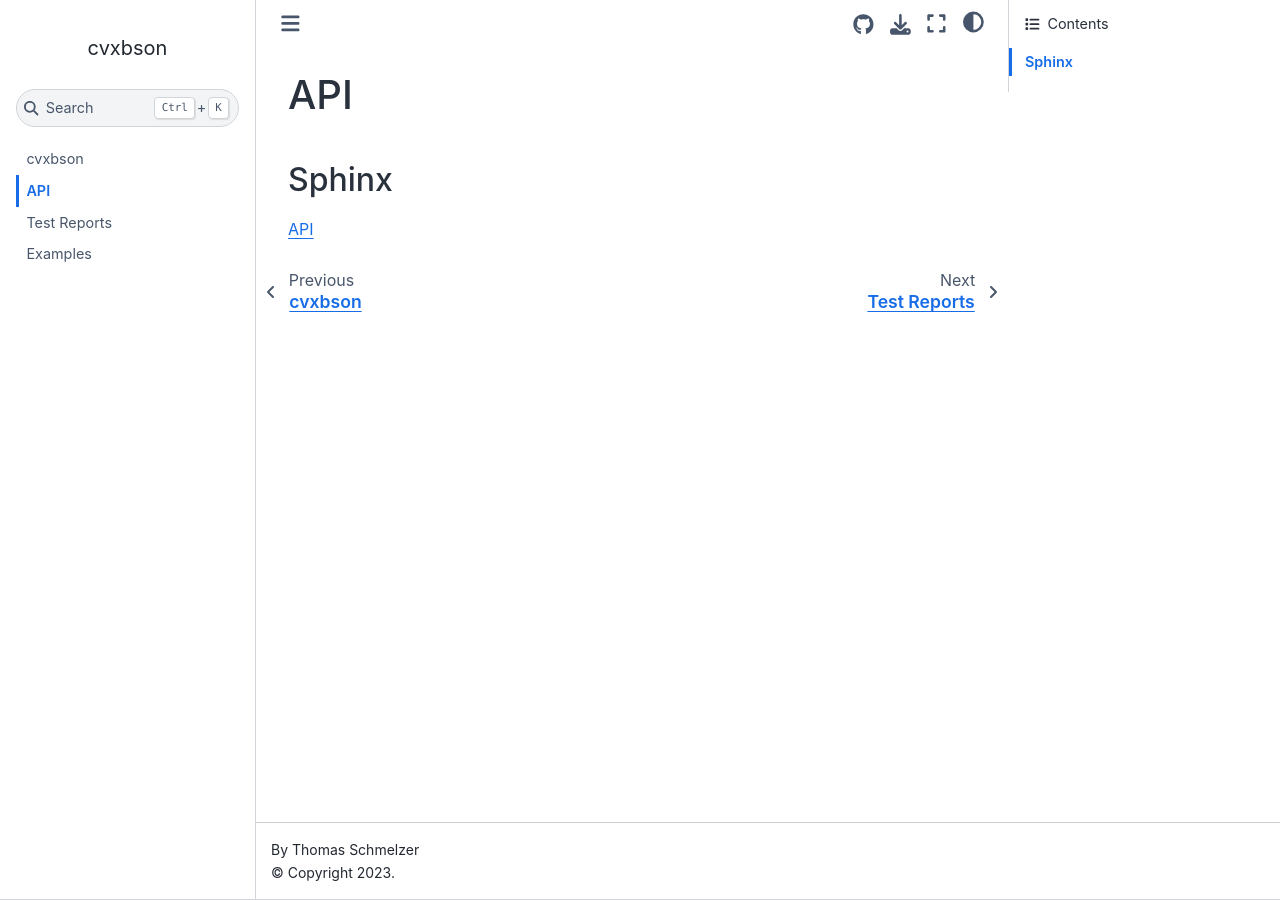
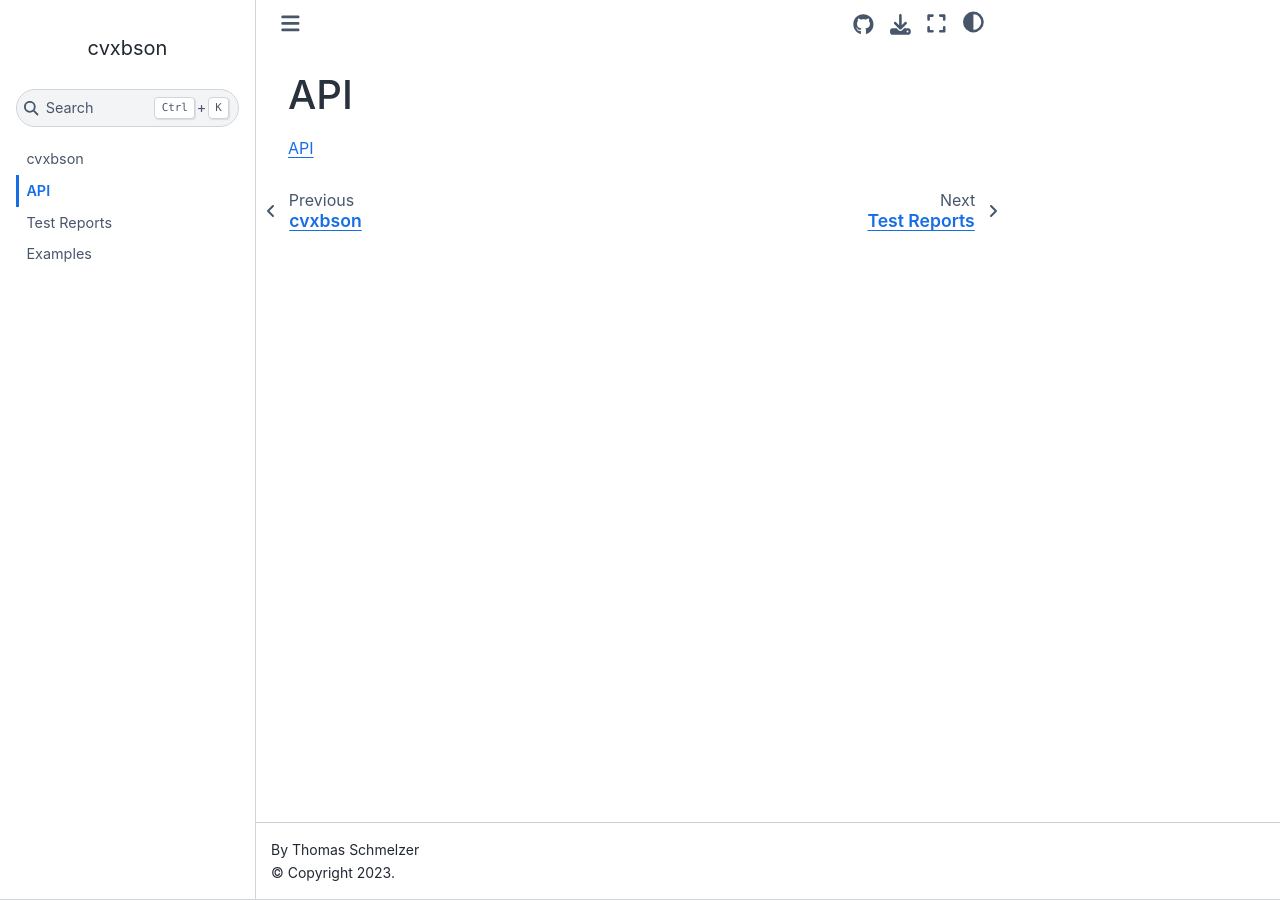
Before and after one commit to cvxgrp/cvxbson, a Jupyter Book: the page built from book/docs/api.md, in a window 1280 px wide. Built offline with Jupyter Book 1.0.4 settings and Sphinx 7.4.7 and the Sphinx Book theme 1.1.4, drawn with Linux system fonts in a browser that asks for light colours; comment, search, counter and statistics services are not loaded.

```diff
--- a/book/docs/api.md
+++ b/book/docs/api.md
@@ -1,5 +1,3 @@
 # API
 
-## Sphinx
-
-[API](https://www.cvxgrp.org/cvxbson/sphinx/)
+[API](https://www.cvxgrp.org/cvxbson/pdoc/)
```
Also changed, not shown: 1 other file.
